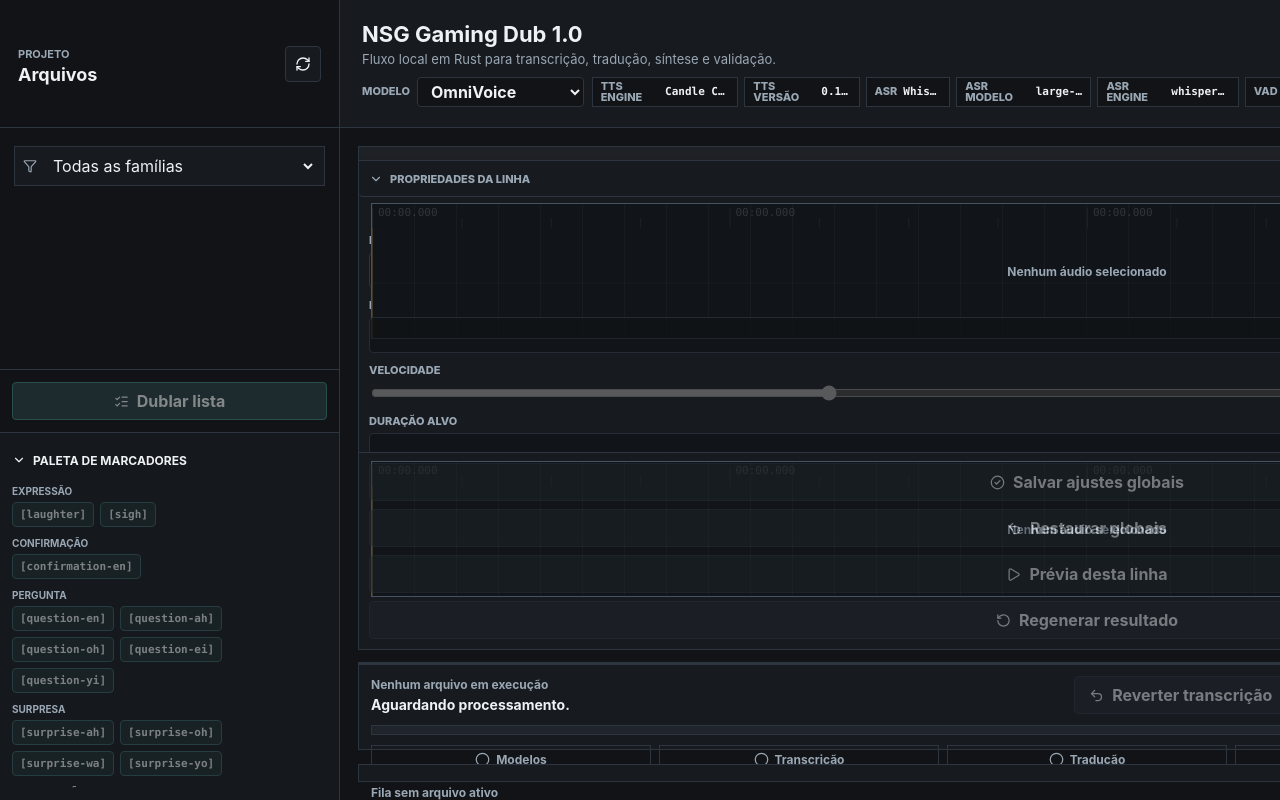
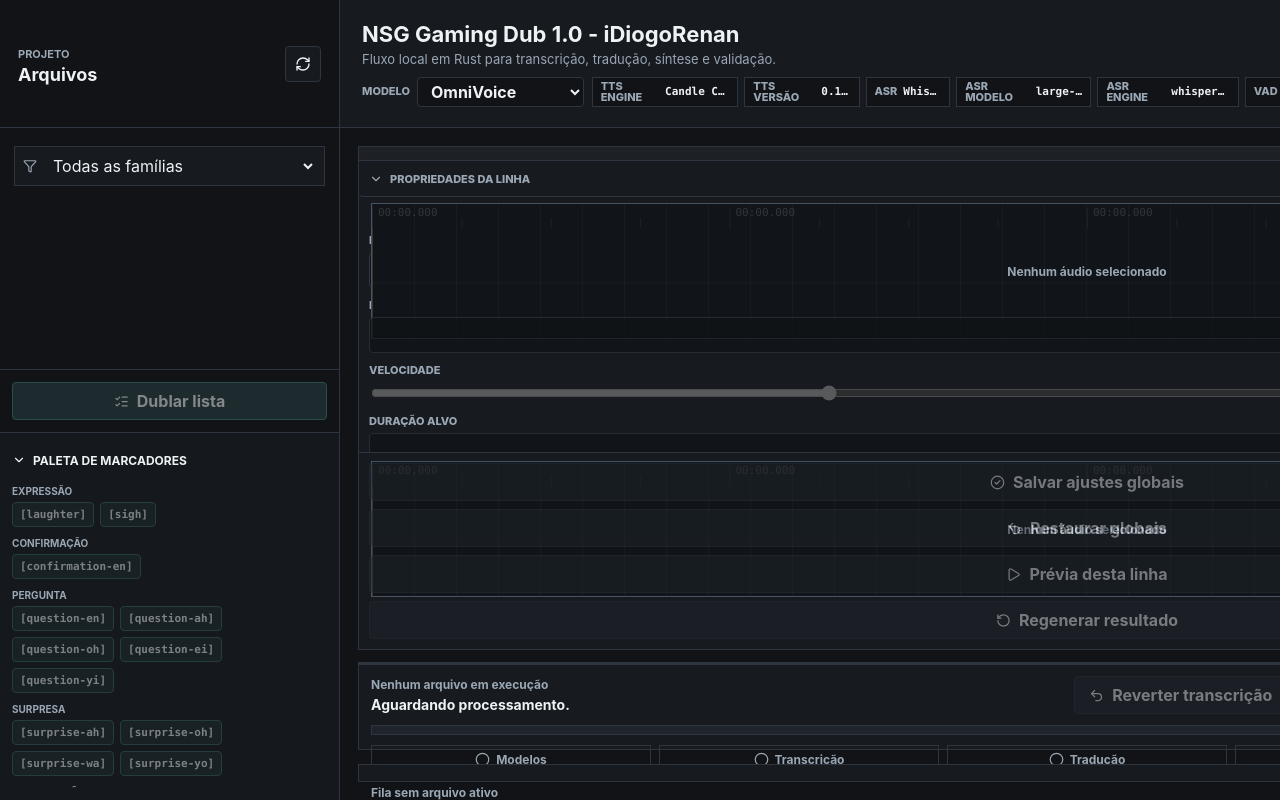
Before and after one commit to iDiogoRenan/INTERFACE-DE-AUIDIO, a React (Vite) app in the folder dublagem-master-tauri/: page / in a window 1280 px wide. Built offline with nearby package versions, Linux system fonts and the light colour scheme.

Commit message:
chore: brand window title

```diff
--- a/dublagem-master-tauri/src-tauri/tauri.conf.json
+++ b/dublagem-master-tauri/src-tauri/tauri.conf.json
@@ -1,6 +1,6 @@
 {
   "$schema": "https://schema.tauri.app/config/2",
-  "productName": "NSG Gaming Dub 1.0",
+  "productName": "NSG Gaming Dub 1.0 - iDiogoRenan",
   "version": "1.0.0",
   "identifier": "com.dublagem.master",
   "build": {
@@ -13,7 +13,7 @@
   "app": {
     "windows": [
       {
-        "title": "NSG Gaming Dub 1.0",
+        "title": "NSG Gaming Dub 1.0 - iDiogoRenan",
         "width": 1360,
         "height": 860,
         "minWidth": 1120,
--- a/dublagem-master-tauri/src/shared/app/metadata.ts
+++ b/dublagem-master-tauri/src/shared/app/metadata.ts
@@ -3,4 +3,4 @@ const APP_VERSION_MINOR = 0;
 
 export const APP_NAME = "NSG Gaming Dub";
 export const APP_VERSION = [APP_VERSION_MAJOR, APP_VERSION_MINOR].join(".");
-export const APP_DISPLAY_NAME = `${APP_NAME} ${APP_VERSION}`;
+export const APP_DISPLAY_NAME = `${APP_NAME} ${APP_VERSION} - iDiogoRenan`;
```
